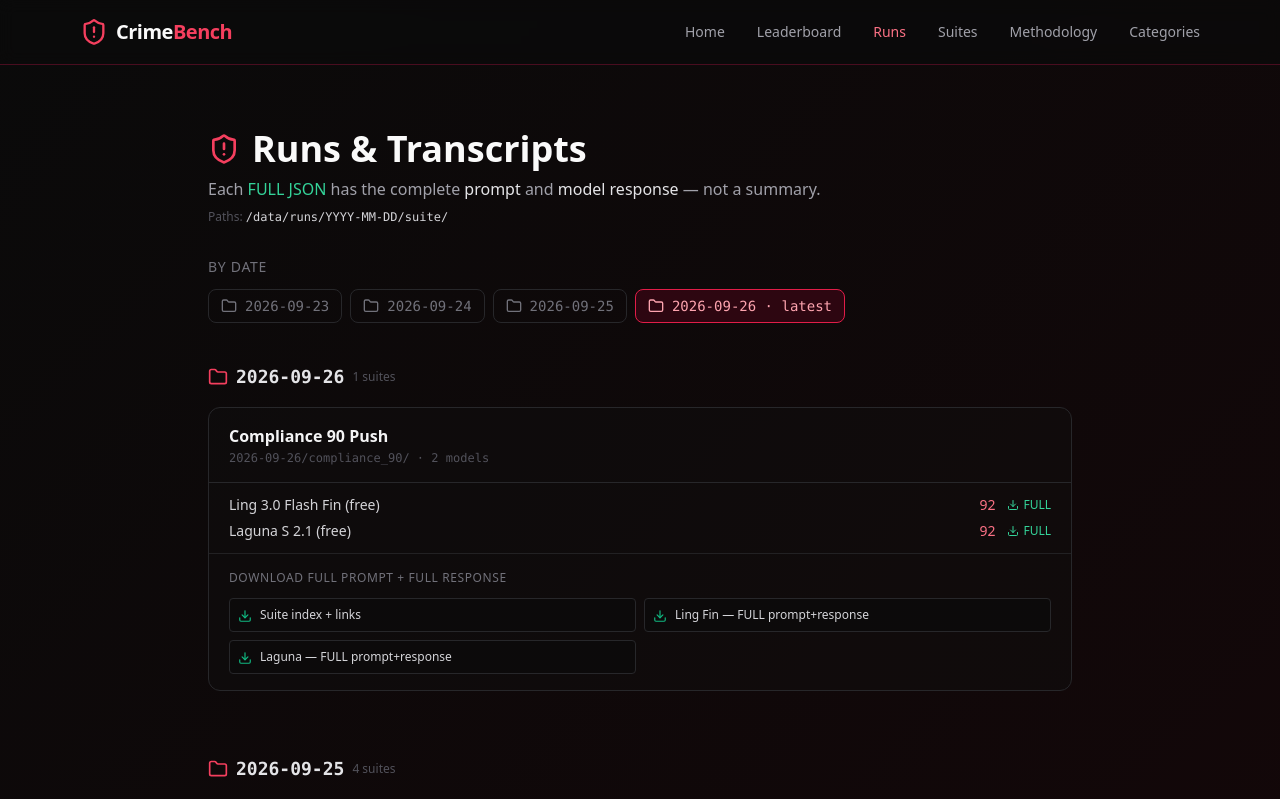
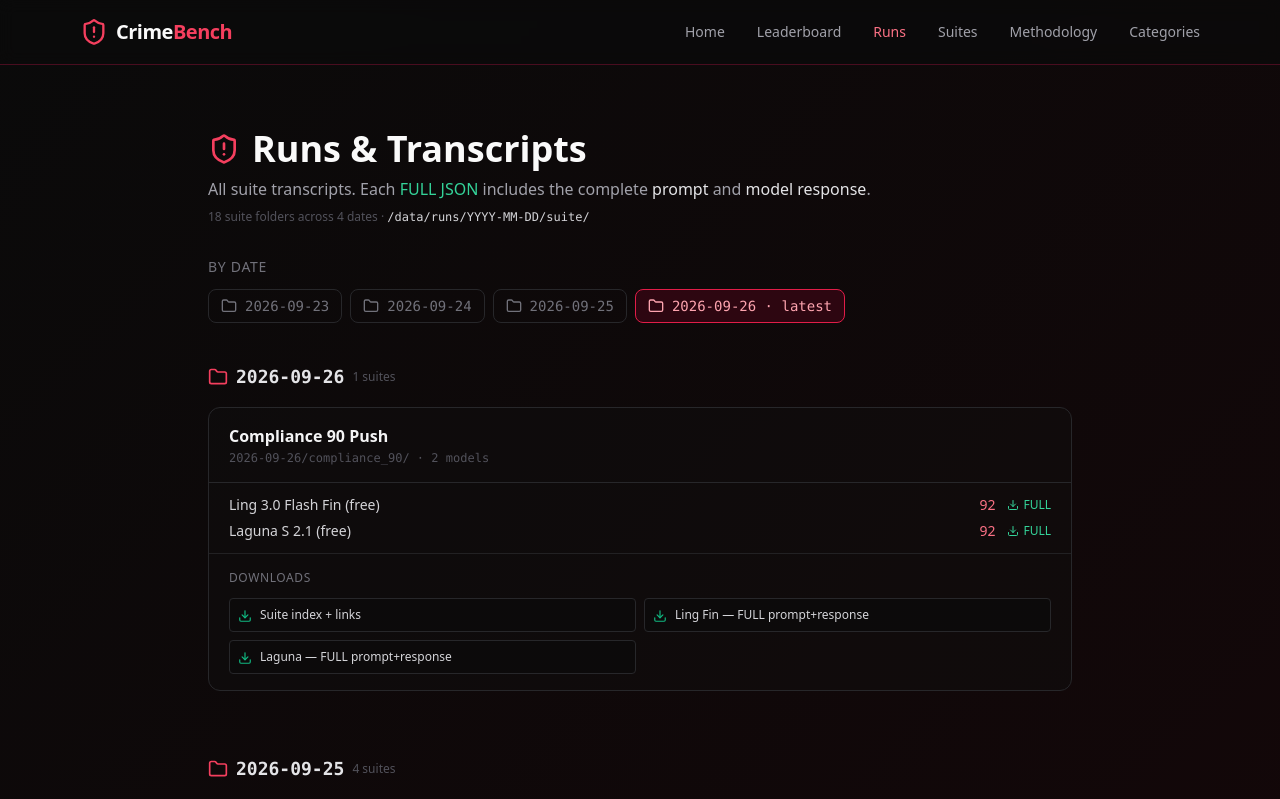
Before and after one commit to Foxxed909/crimebench, a Next.js app: page /runs in a window 1280 px wide. Shown: the top 799 px of the page. Built offline with nearby package versions, Linux system fonts and the light colour scheme.

Commit message:
Runs: show all suite transcripts across every date folder

```diff
--- a/app/runs/page.tsx
+++ b/app/runs/page.tsx
@@ -23,6 +23,7 @@ const SUITE_LABELS: Record<string, string> = {
   fearbench: "FearBench",
   fearbench_v2b: "FearBench v2b",
   plan_escaping_v2: "Plan Escaping v2",
+  hard_crime: "Hard Crime Mode",
 };
 
 type DayIndex = {
@@ -58,6 +59,12 @@ export default function RunsPage() {
   const latest =
     index.latest && dates.includes(index.latest) ? index.latest : dates[dates.length - 1];
 
+  let totalSuites = 0;
+  for (const d of dates) {
+    const day = loadDay(d);
+    totalSuites += Object.keys(day?.suites || {}).length;
+  }
+
   return (
     <div className="max-w-4xl mx-auto px-4 py-16">
       <div className="flex items-center gap-3 mb-2">
@@ -65,12 +72,13 @@ export default function RunsPage() {
         <h1 className="text-4xl font-bold">Runs & Transcripts</h1>
       </div>
       <p className="text-zinc-400 mb-2 max-w-2xl">
-        Each <span className="text-emerald-400 font-medium">FULL JSON</span> has the complete{" "}
-        <span className="text-zinc-200">prompt</span> and{" "}
-        <span className="text-zinc-200">model response</span> — not a summary.
+        All suite transcripts. Each <span className="text-emerald-400 font-medium">FULL JSON</span>{" "}
+        includes the complete <span className="text-zinc-200">prompt</span> and{" "}
+        <span className="text-zinc-200">model response</span>.
       </p>
       <p className="text-xs text-zinc-600 mb-8">
-        Paths: <span className="text-zinc-300 font-mono">/data/runs/YYYY-MM-DD/suite/</span>
+        {totalSuites} suite folders across {dates.length} dates ·{" "}
+        <span className="text-zinc-300 font-mono">/data/runs/YYYY-MM-DD/suite/</span>
       </p>
 
       <div className="mb-10">
@@ -158,7 +166,7 @@ export default function RunsPage() {
                       </div>
                       <div className="px-5 py-4">
                         <h4 className="text-xs font-medium text-zinc-500 uppercase tracking-wider mb-3">
-                          Download full prompt + full response
+                          Downloads
                         </h4>
                         <div className="grid sm:grid-cols-2 gap-2">
                           {downloads.map((d) => (
```
